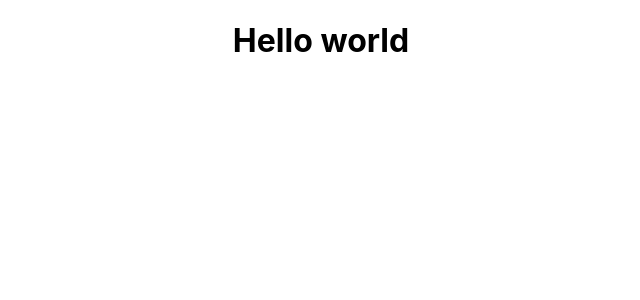
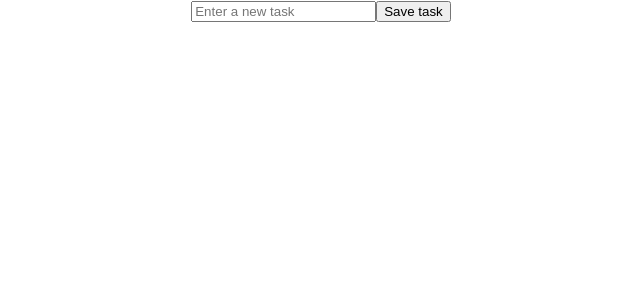
Before and after one commit to Googluu/tasksAdd_localStorage, a React (Create React App) app: page / in a window 1280 px wide. Shown: the top 300 px of the page, without its empty margins (319-959 px from the left). Built offline with nearby package versions, Linux system fonts and the light colour scheme.

Commit message:
:card_file_box: capture data since input

```diff
--- a/src/App.js
+++ b/src/App.js
@@ -1,9 +1,13 @@
 import './App.css';
+import {TaskCreator} from './components/TaskCreator'
 
 function App() {
+
   return (
     <div className="App">
-      <h1>Hello world</h1>
+
+      <TaskCreator />
+
     </div>
   );
 }
--- /dev/null
+++ b/src/components/TaskCreator.js
@@ -0,0 +1,28 @@
+import {useState} from 'react';
+
+export const TaskCreator = () => {
+
+    const [ newTaskName, setNewTaskName ] = useState()
+
+    const handleSubmit = (e) => {
+      e.preventDefault();
+      localStorage.setItem('tasks', newTaskName)
+      setNewTaskName('')
+    }
+
+    return(
+        <div>
+            <form onSubmit={handleSubmit}>
+                <input
+                    type="text"
+                    placeholder="Enter a new task"
+                    value={newTaskName}
+                    onChange={(e) => setNewTaskName(e.target.value)}
+                />
+
+                <button>Save task</button>
+
+            </form>
+        </div>
+    )
+}
```
